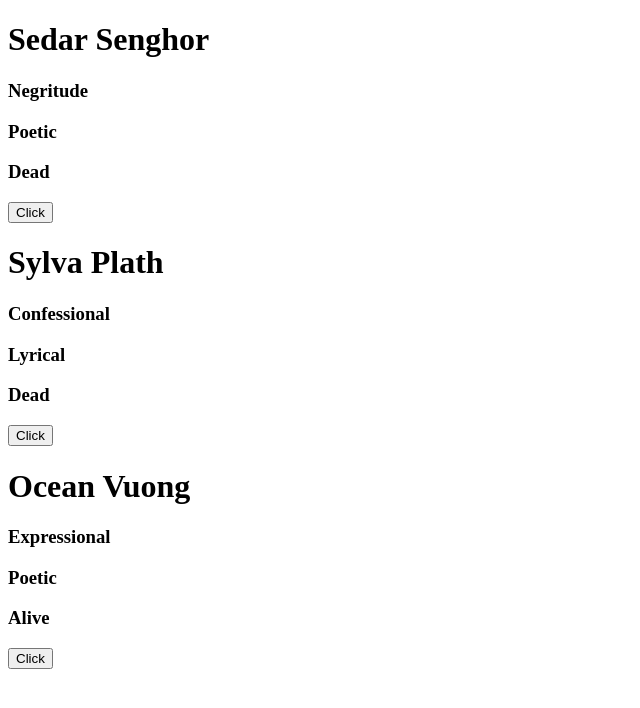
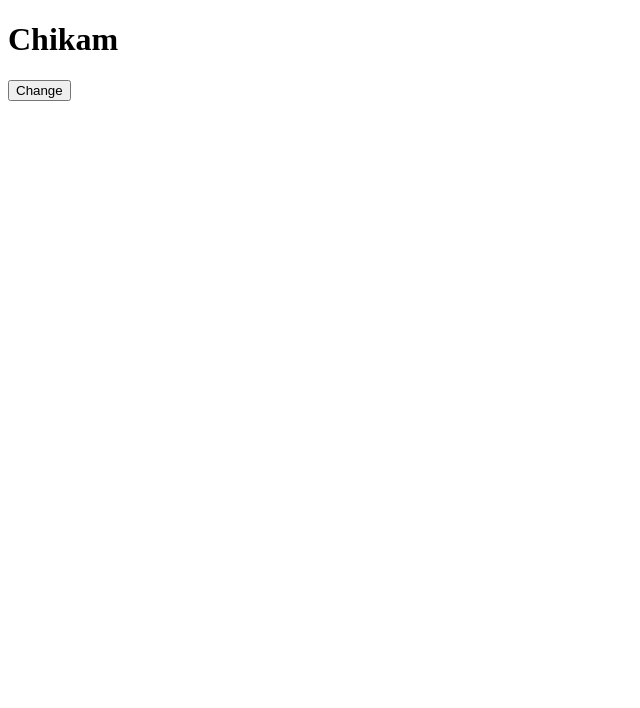
Before and after one commit to laresamdeola/ReactPractise, a React (Create React App) app: page / in a window 1280 px wide. Shown: the top 708 px of the page, without its empty margins (0-640 px from the left). Built offline with nearby package versions, Linux system fonts and the light colour scheme.

Commit message:
an example of a basic useState hook, create a basic toggel button using the ternary expression

```diff
--- a/src/components/lessons/usestatesimple.jsx
+++ b/src/components/lessons/usestatesimple.jsx
@@ -0,0 +1,19 @@
+import React, { useState } from "react";
+
+const Simple = () => {
+  const [name, setName] = useState("Chikam");
+  return (
+    <div>
+      <h1>{name}</h1>
+      <button
+        onClick={() => {
+          name === "Chikam" ? setName("Precious") : setName("Chikam");
+        }}
+      >
+        Change
+      </button>
+    </div>
+  );
+};
+
+export { Simple };
--- a/src/index.js
+++ b/src/index.js
@@ -1,8 +1,8 @@
 import React from "react";
 import { createRoot } from "react-dom/client";
-import { EventBasics } from "./components/lessons/eventbasics";
+import { Simple } from "./components/lessons/usestatesimple";
 
 const rootElement = document.getElementById("root");
 const root = createRoot(rootElement);
 
-root.render(<EventBasics />);
+root.render(<Simple />);
```
